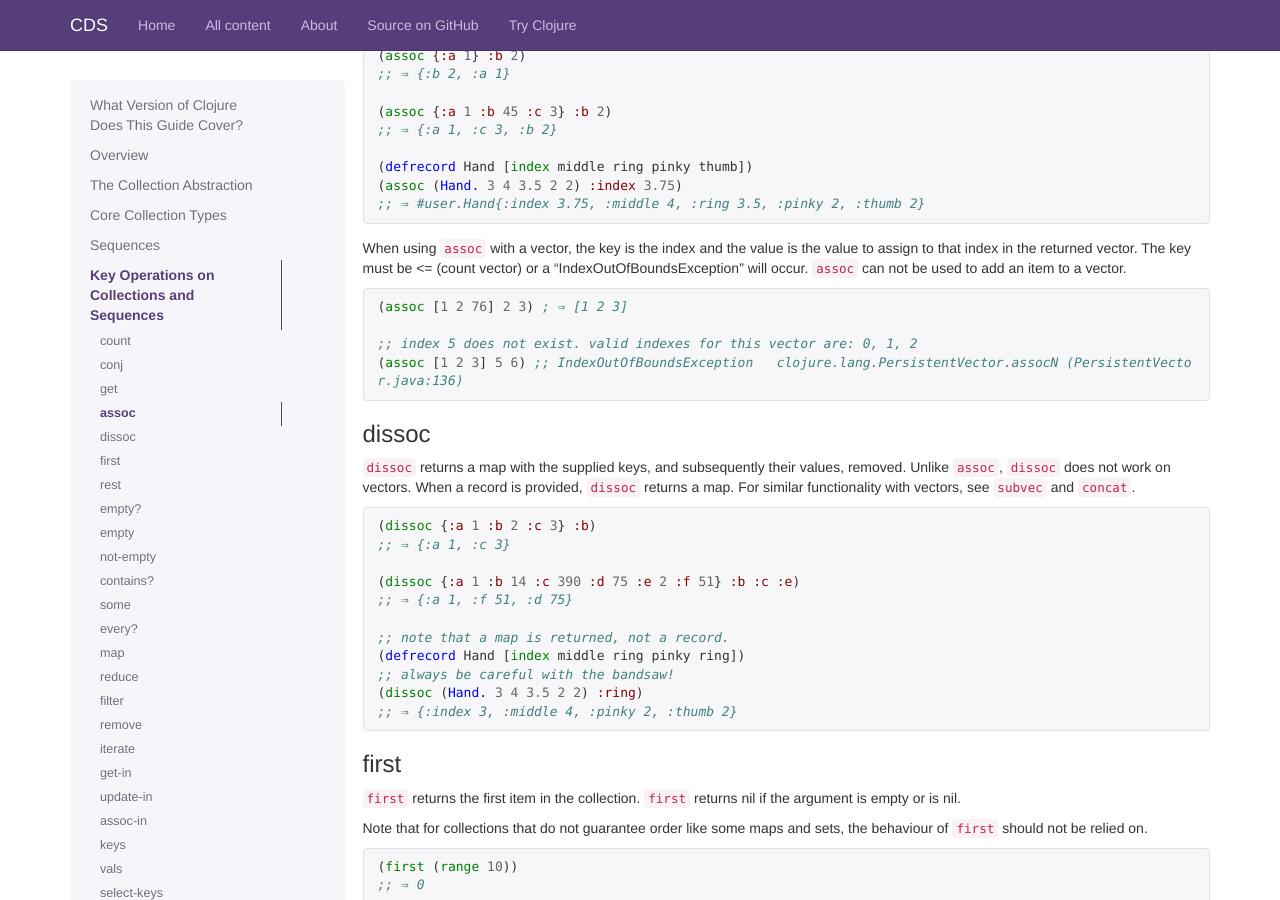
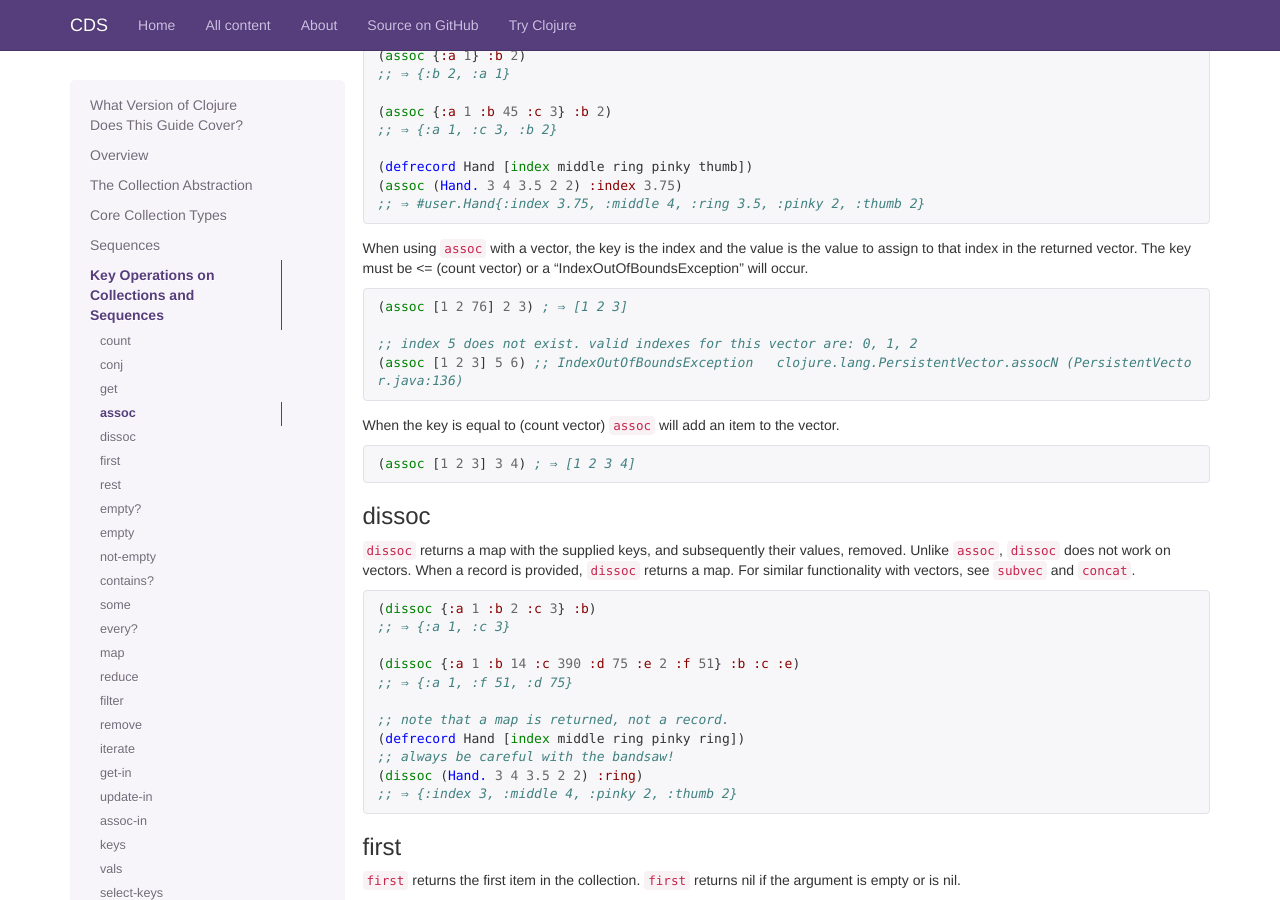
Before and after one commit to clojuredocs/guides, a Jekyll site: the page built from articles/language/collections_and_sequences.md, in a window 1280 px wide and 900 px high, scrolled down 7677 px. Built offline with Jekyll 4.4.1, drawn with Linux system fonts in a browser that asks for light colours; some web fonts are replaced; Markdown is read by kramdown in place of the engine named in the settings.

Commit message:
assoc allows for growing vector
The documentation for assoc stated that it can not be used to add an
item to a vector. But this is in fact supported when the key is equal to
(count the-vector).

````diff
--- a/articles/language/collections_and_sequences.md
+++ b/articles/language/collections_and_sequences.md
@@ -490,13 +490,18 @@ Since maps and records can not contain multiple equivalent keys, supplying `asso
 ;; ⇒ #user.Hand{:index 3.75, :middle 4, :ring 3.5, :pinky 2, :thumb 2}
 ```
 When using `assoc` with a vector, the key is the index and the value is the value to assign to that index in the returned vector.
-The key must be <= (count vector) or a "IndexOutOfBoundsException" will occur. `assoc` can not be used to add an item to a vector.
+The key must be <= (count vector) or a "IndexOutOfBoundsException" will occur.
 
 ```clojure
 (assoc [1 2 76] 2 3) ; ⇒ [1 2 3]
 
 ;; index 5 does not exist. valid indexes for this vector are: 0, 1, 2
 (assoc [1 2 3] 5 6) ;; IndexOutOfBoundsException   clojure.lang.PersistentVector.assocN (PersistentVector.java:136)
+```
+When the key is equal to (count vector) `assoc` will add an item to the vector.
+
+```clojure
+(assoc [1 2 3] 3 4) ; ⇒ [1 2 3 4]
 ```
 
 ### dissoc
````
